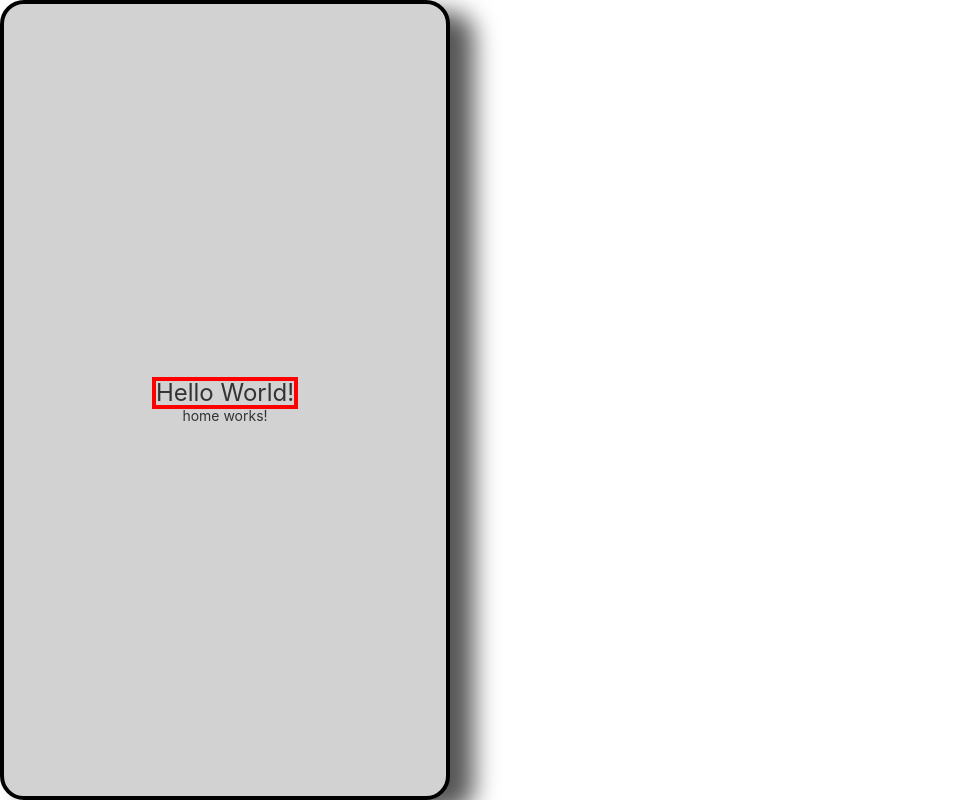
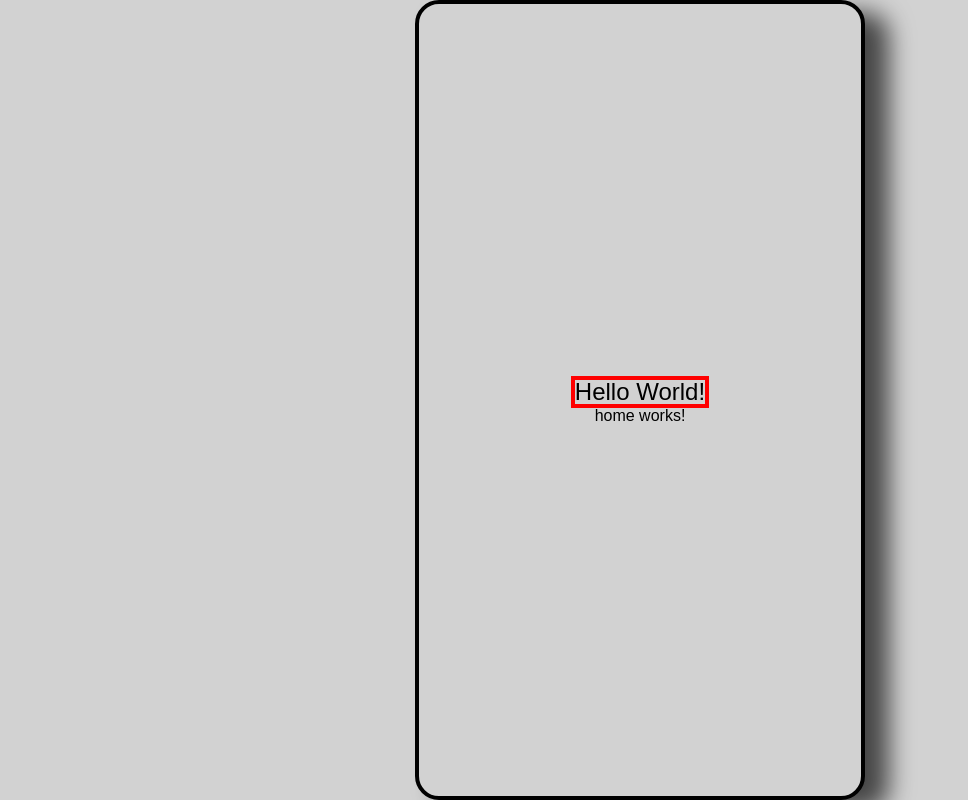
Before and after one commit to eduardo-lourenzo/meu-primeiro-app, an Angular app: page / in a window 1280 px wide. Shown: the whole page, without its empty margins (0-968 px from the left). Built offline with nearby package versions, Linux system fonts and the light colour scheme.

Commit message:
feat: compose app-home in app-root

```diff
--- a/src/app/app.component.css
+++ b/src/app/app.component.css
@@ -1,12 +1,14 @@
 :host {
-font-family: -apple-system, BlinkMacSystemFont, "Segoe UI", Roboto, Helvetica, Arial, sans-serif, "Apple Color Emoji", "Segoe UI Emoji", "Segoe UI Symbol";
-font-size: 14px;
-color: #333;
-box-sizing: border-box;
--webkit-font-smoothing: antialiased;
--moz-osx-font-smoothing: grayscale;
+    display: flex;
+    justify-content: center;
+    align-items: center;
+    min-height: 100vh;
+    min-width: 100vw;
+
+    background-color: var(--dark-gray-background);
 }
 
+/*
 h1,
 h2,
 h3,
@@ -191,7 +193,7 @@ text-indent: 4px;
 }
 
 .terminal pre {
-font-family: SFMono-Regular,Consolas,Liberation Mono,Menlo,monospace;
+    font-family: SFMono-Regular, Consolas, Liberation Mono, Menlo, monospace;
     color: white;
     padding: 0 1rem 1rem;
     margin: 0;
@@ -235,16 +237,16 @@ display: flex;
     align-items: center;
     font-size: 12px;
     padding: 3px 10px;
-border: 1px solid rgba(27,31,35,.2);
+    border: 1px solid rgba(27, 31, 35, .2);
     border-radius: 3px;
-background-image: linear-gradient(-180deg,#fafbfc,#eff3f6 90%);
+    background-image: linear-gradient(-180deg, #fafbfc, #eff3f6 90%);
     margin-left: 4px;
     font-weight: 600;
 }
 
 .github-star-badge:hover {
-background-image: linear-gradient(-180deg,#f0f3f6,#e6ebf1 90%);
-border-color: rgba(27,31,35,.35);
+    background-image: linear-gradient(-180deg, #f0f3f6, #e6ebf1 90%);
+    border-color: rgba(27, 31, 35, .35);
     background-position: -.5em;
 }
 
@@ -262,9 +264,10 @@ z-index: -10;
     width: 1920px;
 }
 
-/* Responsive Styles */
+// Responsive Styles
 @media screen and (max-width: 767px) {
-.card-container > *:not(.circle-link) ,
+
+    .card-container>*:not(.circle-link),
     .terminal {
         width: 100%;
     }
@@ -290,3 +293,4 @@ svg#rocket-smoke {
         visibility: hidden;
     }
 }
+*/
```
Lines whose indentation alone changed are shown as unchanged.
